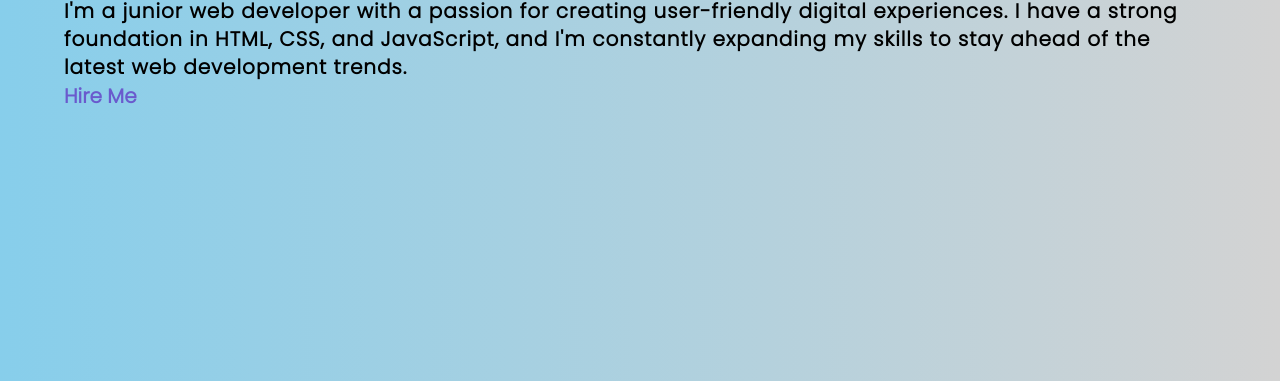
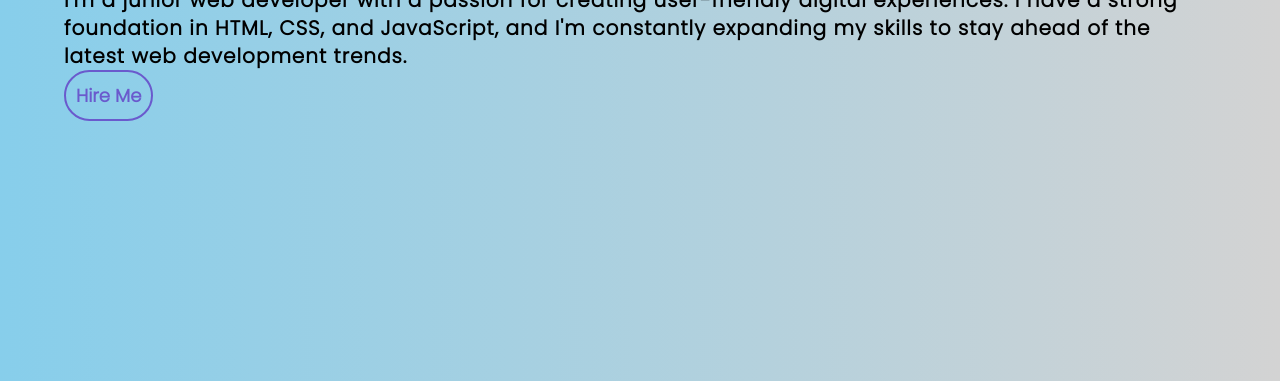
Before and after one commit to jadenryan-k/myPortfolio, a plain HTML site: page index.html in a window 1280 px wide. Shown: the part 419-800 px from the top of the page. Drawn offline with nearby package versions, Linux system fonts and the light colour scheme.

Commit message:
commit message

```diff
--- a/style.css
+++ b/style.css
@@ -197,13 +197,15 @@ header{
     justify-content: space-between;
 }
 .btn a{
-    width: 73px;
     height: 50%;
-    border: 2 px solid slateblue;
+    border: 2px solid slateblue;
     align-items: center;
     transition: .4s;
     font-weight: 600;
+    font-size: 18px;
+    padding: 10px 10px;
     background: transparent;
+    border-radius: 30px;
     color: slateblue;
 }
 .btn a:hover{
@@ -211,9 +213,8 @@ header{
     cursor: pointer;
     font-weight: 600;
     background: slateblue;
-    border: 2 px solid slateblue;
+    border: 2px solid slateblue;
     border-radius: 8px;
-    width: 73px;
 }
 
 
@@ -280,6 +281,7 @@ header{
 .text button{
     font-weight: bold;
     border-radius: 30px;
+    border: 2px solid slateblue;
     padding: 13px 30px;
     text-decoration: none;
     background: transparent;
```
